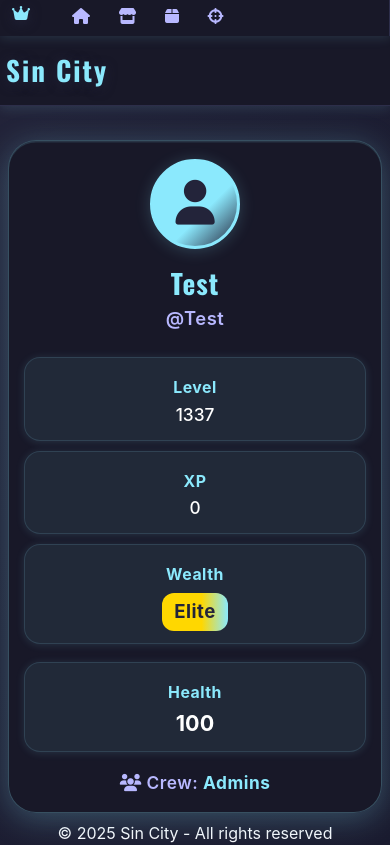
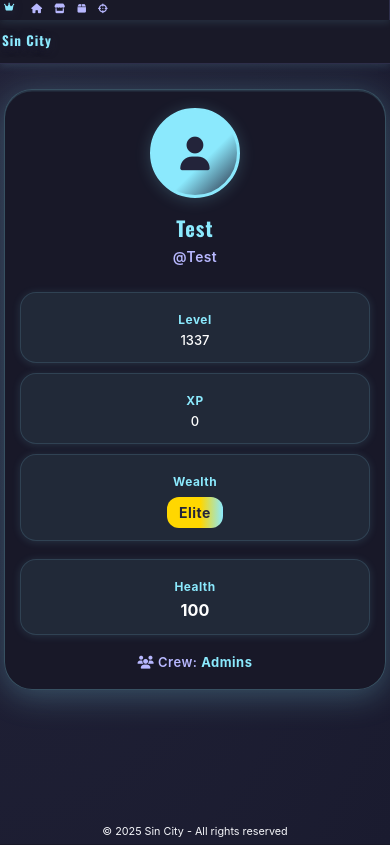
Before and after one commit to emixwebpy/SinCity-mafia, a Flask app: page /profile/Admin in a window 390 px wide. Run offline with Flask 3, Linux system fonts and the light colour scheme; data comes from the database, SQL or seed files in the repository; both versions use the stored data as it was after the commit; data that the repository does not hold is empty.

Commit message:
upgrades

```diff
--- a/app.py
+++ b/app.py
@@ -6,9 +6,11 @@ from flask_admin import Admin
 from flask_admin.contrib.sqla import ModelView
 from flask_admin import expose, Admin, AdminIndexView, BaseView
 from flask_admin.form import SecureForm, BaseForm
+from flask_migrate import Migrate
 from wtforms import PasswordField, StringField, BooleanField, IntegerField
 from wtforms.fields import DateTimeField
 from werkzeug.security import generate_password_hash, check_password_hash
+from werkzeug.utils import secure_filename
 from datetime import datetime, timedelta
 from sqlalchemy import true
 from operator import is_
@@ -23,13 +25,22 @@ import os
 
 
 
+
 # Database -------------------------------
 app = Flask(__name__)
 app.config['SECRET_KEY'] = 'your_secret_key'
 app.config['SQLALCHEMY_DATABASE_URI'] = 'sqlite:///users.db'
 app.config['SQLALCHEMY_TRACK_MODIFICATIONS'] = False
+app.config['UPLOAD_FOLDER'] = os.path.join(app.root_path, 'static', 'uploads')
+app.config['MAX_CONTENT_LENGTH'] = 2 * 1024 * 1024  # 2MB max file size
+ALLOWED_EXTENSIONS = {'png', 'jpg', 'jpeg', 'gif'}
+
+def allowed_file(filename):
+    return '.' in filename and filename.rsplit('.', 1)[1].lower() in ALLOWED_EXTENSIONS
 
 db = SQLAlchemy(app)
+
+migrate = Migrate(app, db)
 DATABASE = 'users.db'
 login_manager = LoginManager(app)
 login_manager.login_view = 'login'
@@ -38,6 +49,10 @@ login_manager.login_view = 'login'
 def update_last_seen():
     if current_user.is_authenticated:
         current_user.last_seen = datetime.utcnow()
+        # Premium status auto-expiry
+        if current_user.premium and current_user.premium_until and current_user.premium_until < datetime.utcnow():
+            current_user.premium = False
+            db.session.commit()
         db.session.commit()
 
 @app.before_request
@@ -48,7 +63,7 @@ def check_character_alive():
             if request.endpoint not in ('create_character', 'logout', 'static'):
                 return redirect(url_for('create_character'))
 
-# Models -------------------------------
+#Models -------------------------------
 class MasterAccount(db.Model, UserMixin):
     id = db.Column(db.Integer, primary_key=True)
     username = db.Column(db.String(64), unique=True, nullable=False)
@@ -145,6 +160,8 @@ class Character(db.Model):
     user_id = db.Column(db.Integer, db.ForeignKey('user.id'), nullable=True)
     gun_id = db.Column(db.Integer, db.ForeignKey('gun.id'), nullable=True)
     gun = db.relationship('Gun', backref='characters', uselist=False)
+    profile_image = db.Column(db.String(256), nullable=True)
+
 
 class Gun(db.Model):
     id = db.Column(db.Integer, primary_key=True)
@@ -268,16 +285,21 @@ def kill(username):
         db.session.commit()
     return redirect(url_for('profile', username=username))
 
+# ...existing code...
 @app.route('/shop', methods=['GET', 'POST'])
 @login_required
 def shop():
     items = ShopItem.query.all()
     message = None
+    # Get the current user's character
+    character = Character.query.filter_by(master_id=current_user.id, is_alive=True).first()
     if request.method == 'POST':
         item_id = request.form.get('item_id')
         item = ShopItem.query.get(item_id)
-        if item and current_user.money >= item.price and item.stock > 0:
-            current_user.money -= item.price
+        if not character:
+            message = "No character found."
+        elif item and character.money >= item.price and item.stock > 0:
+            character.money -= item.price
             item.stock -= 1
 
             # Add to inventory or increment quantity
@@ -300,9 +322,8 @@ def shop():
             message = "Sorry, this item is out of stock."
         else:
             message = "Not enough money or item not found."
-    return render_template('shop.html', items=items, message=message)
-
-
+    return render_template('shop.html', items=items, message=message, character=character)
+# ...existing code...
 
 @app.route('/inventory')
 @login_required
@@ -517,6 +538,23 @@ def invite_to_crew():
 
     return render_template('invite_to_crew.html', crew=current_user.crew)
 
+@app.route('/upload_profile_image', methods=['GET', 'POST'])
+@login_required
+def upload_profile_image():
+    if request.method == 'POST':
+        file = request.files.get('profile_image')
+        if file and allowed_file(file.filename):
+            filename = secure_filename(f"{current_user.id}_{file.filename}")
+            filepath = os.path.join(app.config['UPLOAD_FOLDER'], filename)
+            file.save(filepath)
+            current_user.profile_image = f'uploads/{filename}'
+            db.session.commit()
+            flash('Profile image updated!', 'success')
+            return redirect(url_for('profile', username=current_user.username))
+        else:
+            flash('Invalid file type.', 'danger')
+    return render_template('upload_profile_image.html')
+
 @app.route('/crew_messages')
 @login_required
 def crew_messages():
@@ -706,9 +744,9 @@ admin = Admin(
 )
 
 
-admin.add_view(ModelView(Character, db.session))
+admin.add_view(ModelView(Character, db.session, endpoint='character_admin'))
 admin.add_view(UserModelView(User, db.session, endpoint='admin_users'))
-admin.add_view(ModelView(Character, db.session, endpoint='character_admin'))
+
 admin.add_view(ModelView(UserInventory, db.session))
 admin.add_view(ShopItemModelView(ShopItem, db.session))  # <-- use the new view here
 admin.add_view(ModelView(Crew, db.session))
@@ -738,7 +776,7 @@ def create_admin():
 
 @app.route('/create_fake_profile', methods=['GET', 'POST'])
 def create_fake_profile():
-    npc_price = 1000  # Set the price for creating an NPC
+    npc_price = 150000  # Set the price for creating an NPC
 
     if request.method == 'POST':
         npc_name = request.form.get('npc_name')
--- a/templates/base.html
+++ b/templates/base.html
@@ -8,6 +8,12 @@
   <link rel="stylesheet" href="https://cdnjs.cloudflare.com/ajax/libs/font-awesome/6.4.2/css/all.min.css">
   <link href="https://fonts.googleapis.com/css2?family=Cinzel:wght@700&family=Oswald:wght@700&display=swap" rel="stylesheet">
   <style>
+  html, body {
+    font-size: 14px;
+    min-width: 0;
+    min-height: 0;
+    box-sizing: border-box;
+  }
   body {
     background: radial-gradient(ellipse at top left, #23243a 0%, #1a1b2f 100%);
     color: #f5f6fa;
@@ -25,11 +31,10 @@
     overflow-x: hidden;
   }
   .sidebar {
-      width: 220px;
-      min-width: 60px;
+    width: 140px;
+    min-width: 48px;
     background: rgba(25, 25, 40, 0.98);
-      backdrop-filter: blur(16px);
-      box-shadow: 2px 0 24px rgba(30,32,60,0.18);
+    box-shadow: 2px 0 12px rgba(30,32,60,0.10);
     display: flex;
     flex-direction: column;
     align-items: stretch;
@@ -39,46 +44,48 @@
     height: 100vh;
     position: sticky;
     top: 0;
+    font-size: 0.95em;
+    padding: 0;
   }
   .sidebar .sidebar-header {
     color: #8be9fd;
-      font-size: 2.2em;
+    font-size: 1.2em;
     font-weight: 900;
-      padding: 36px 0 18px 0;
+    padding: 18px 0 8px 0;
     text-align: center;
-      letter-spacing: 2px;
+    letter-spacing: 1px;
     font-family: 'Oswald', 'Cinzel', serif;
-      text-shadow: 0 2px 12px #23243a;
+    text-shadow: 0 2px 8px #23243a;
   }
   .sidebar .sidebar-user {
     color: #f5f6fa;
     text-align: center;
-      margin-bottom: 28px;
-      font-size: 1.15em;
+    margin-bottom: 12px;
+    font-size: 1em;
     font-weight: 500;
-      letter-spacing: 1px;
+    letter-spacing: 0.5px;
   }
   .sidebar .sidebar-nav {
     flex: 1;
     display: flex;
     flex-direction: column;
-      gap: 10px;
-      padding: 0 0 0 0;
+    gap: 6px;
+    padding: 0;
   }
   .sidebar .sidebar-nav a {
     color: #b8b8ff;
-      font-size: 1.08em;
+    font-size: 0.98em;
     font-weight: 500;
-      padding: 13px 36px;
-      border-radius: 0 24px 24px 0;
-      margin: 0 0 4px 0;
+    padding: 8px 18px;
+    border-radius: 0 14px 14px 0;
+    margin: 0 0 2px 0;
     display: flex;
     align-items: center;
-      gap: 18px;
+    gap: 10px;
     text-decoration: none;
     transition: background 0.18s, color 0.18s, padding-left 0.18s;
     position: relative;
-      letter-spacing: 0.5px;
+    letter-spacing: 0.2px;
     white-space: nowrap;
   }
   .sidebar .sidebar-nav a.active,
@@ -86,23 +93,25 @@
     background: linear-gradient(90deg, #8be9fd 0%, #23243a 100%);
     color: #23243a;
     font-weight: 700;
-      padding-left: 48px;
-      box-shadow: 0 2px 12px #8be9fd33;
+    padding-left: 24px;
+    box-shadow: 0 2px 8px #8be9fd33;
   }
   .sidebar .sidebar-footer {
-      padding: 24px;
+    padding: 10px;
     border-top: 1px solid #2d2e4a;
   }
   .sidebar .sidebar-footer .btn {
     width: 100%;
-      border-radius: 20px;
+    border-radius: 12px;
     font-weight: 600;
     background: linear-gradient(90deg, #23243a 0%, #8be9fd 100%);
     color: #fff;
     border: none;
     transition: background 0.18s, color 0.18s;
-      box-shadow: 0 1px 8px #8be9fd22;
-      letter-spacing: 1px;
+    box-shadow: 0 1px 4px #8be9fd22;
+    letter-spacing: 0.5px;
+    font-size: 0.95em;
+    padding: 8px 0;
   }
   .sidebar .sidebar-footer .btn:hover {
     background: #8be9fd;
@@ -113,48 +122,49 @@
     display: flex;
     flex-direction: column;
     min-width: 0;
-      min-height: 50vh;
+    min-height: 0;
     height: 100vh;
     box-sizing: border-box;
   }
   .topbar {
-      height: 70px;
+    height: 44px;
     background: rgba(25, 25, 40, 0.98);
-      backdrop-filter: blur(12px);
     display: flex;
     align-items: center;
-      padding: 0 44px;
-      box-shadow: 0 2px 12px #8be9fd22;
+    padding: 0 18px;
+    box-shadow: 0 2px 8px #8be9fd22;
     z-index: 10;
     position: sticky;
     top: 0;
     border-bottom: 1px solid #2d2e4a;
     min-width: 0;
+    font-size: 1em;
   }
   .topbar .topbar-title {
     color: #8be9fd;
-      font-size: 1.7em;
+    font-size: 1.1em;
     font-weight: 900;
-      letter-spacing: 2px;
-      margin-right: 24px;
+    letter-spacing: 1px;
+    margin-right: 12px;
     font-family: 'Oswald', 'Cinzel', serif;
-      text-shadow: 0 2px 12px #23243a;
+    text-shadow: 0 2px 8px #23243a;
   }
   .topbar .topbar-actions {
     margin-left: auto;
     display: flex;
-      gap: 16px;
+    gap: 8px;
   }
   .topbar .topbar-actions .btn {
-      border-radius: 16px;
+    border-radius: 10px;
     font-weight: 600;
     background: #8be9fd;
     color: #23243a;
     border: none;
-      padding: 10px 22px;
+    padding: 6px 12px;
     transition: background 0.18s, color 0.18s;
-      box-shadow: 0 1px 8px #8be9fd22;
-      letter-spacing: 1px;
+    box-shadow: 0 1px 4px #8be9fd22;
+    letter-spacing: 0.5px;
+    font-size: 0.95em;
   }
   .topbar .topbar-actions .btn:hover {
     background: #23243a;
@@ -162,11 +172,12 @@
   }
   .content-area {
     flex: 1;
-      padding: 40px 40px 32px 40px;
+    padding: 16px 8px 12px 8px;
     min-width: 0;
     display: flex;
     flex-direction: column;
     background: none;
+    font-size: 1em;
   }
   .dashboard-content-area {
     min-height: 0;
@@ -383,103 +399,44 @@
     color: #8be9fd;
   }
   @media (max-width: 991px) {
-      .content-area {
-        padding: 10px 2vw 10px 2vw;
-      }
-      .topbar {
-        padding: 0 6px;
-      }
-      .sidebar {
-        width: 64px;
-      }
-      .sidebar .sidebar-header {
-        font-size: 1.2em;
-        padding: 18px 0 12px 0;
-      }
-      .sidebar .sidebar-nav a span {
-        display: none;
-      }
-      .dashboard-cards {
-        gap: 12px;
-      }
-      .dashboard-card {
-        min-width: 90px;
-        padding: 18px 8px;
-        font-size: 0.95em;
-        max-width: 120px;
-      }
+    html, body { font-size: 13px; }
+    .content-area { padding: 6px 1vw 6px 1vw; }
+    .topbar { padding: 0 2px; }
+    .sidebar { width: 48px; }
+    .sidebar .sidebar-header { font-size: 0.95em; padding: 8px 0 6px 0; }
+    .sidebar .sidebar-nav a span { display: none; }
+    .dashboard-cards { gap: 6px; }
+    .dashboard-card { min-width: 60px; padding: 8px 2px; font-size: 0.85em; max-width: 80px; }
   }
   @media (max-width: 767px) {
-      .layout-root {
-        flex-direction: column;
-      }
+    html, body { font-size: 12px; }
+    .layout-root { flex-direction: column; }
     .sidebar {
       flex-direction: row;
       width: 100vw;
-        height: 56px;
+      height: 36px;
       padding: 0;
-        box-shadow: 0 2px 12px #8be9fd22;
+      box-shadow: 0 2px 8px #8be9fd22;
       position: static;
       min-width: 0;
       min-height: 0;
       height: auto;
     }
-      .sidebar .sidebar-header {
-        font-size: 1em;
-        margin-bottom: 0;
-        margin-right: 18px;
-        padding: 0 12px;
-      }
-      .sidebar .sidebar-nav {
-        flex-direction: row;
-        gap: 8px;
-      }
-      .sidebar .sidebar-nav a {
-        font-size: 1em;
-        padding: 8px 10px;
-        border-radius: 8px;
-      }
-      .sidebar .sidebar-nav a span {
-        display: none !important;
-      }
-      .sidebar .sidebar-footer {
-        padding: 8px;
-        border-top: none;
-        margin-left: auto;
-      }
-      .main-area {
-        margin-left: 0;
-        min-height: 0;
-        height: auto;
-      }
-      .content-area {
-        padding: 4vw 2vw 2vw 2vw;
-        min-height: 0;
-        height: auto;
-      }
-      .dashboard-cards {
-        flex-direction: column;
-        gap: 10px;
-        align-items: stretch;
-      }
-      .dashboard-card {
-        min-width: 0;
-        max-width: 100vw;
-        width: 100%;
-        padding: 12px 6px;
-        font-size: 0.95em;
-      }
-      #floating-chat {
-        width: 98vw;
-        right: 1vw;
-        left: 1vw;
-        height: 220px;
-        min-width: 120px;
-        min-height: 100px;
-      }
+    .sidebar .sidebar-header { font-size: 0.8em; margin-bottom: 0; margin-right: 8px; padding: 0 4px; }
+    .sidebar .sidebar-nav { flex-direction: row; gap: 4px; }
+    .sidebar .sidebar-nav a { font-size: 0.85em; padding: 4px 4px; border-radius: 4px; }
+    .sidebar .sidebar-nav a span { display: none !important; }
+    .sidebar .sidebar-footer { padding: 2px; border-top: none; margin-left: auto; }
+    .main-area { margin-left: 0; min-height: 0; height: auto; }
+    .content-area { padding: 2vw 1vw 1vw 1vw; min-height: 0; height: auto; }
+    .dashboard-cards { flex-direction: column; gap: 4px; align-items: stretch; }
+    .dashboard-card { min-width: 0; max-width: 100vw; width: 100%; padding: 4px 2px; font-size: 0.85em; }
+    #floating-chat { width: 98vw; right: 1vw; left: 1vw; height: 120px; min-width: 60px; min-height: 40px; }
   }
   footer {
     text-align: center;
+    font-size: 0.9em;
+    padding: 4px 0;
   }
   </style>
   {% block extra_head %}{% endblock %}
--- a/templates/profile.html
+++ b/templates/profile.html
@@ -171,6 +171,12 @@
         <span class="profile-label">Health</span>
         <span class="profile-value">{{ character.health }}</span>
     </div>
+    {% if current_user.is_authenticated and character and character.master_id == current_user.id %}
+    <div class="profile-stat">
+        <span class="profile-label">Kills</span>
+        <span class="profile-value">{{ current_user.kills }}</span>
+    </div>
+    {% endif %}
     {% if character.gun %}
     <div class="profile-stat">
         <span class="profile-label">Gun</span>
@@ -201,10 +207,8 @@
         This user does not have a character yet.
     </div>
     {% endif %}
-    {% if current_user.is_authenticated and character and character.master_id == current_user.id %}
-        <div style="display:none;" id="my-kills-count">
-            <span>Kills: {{ current_user.kills }}</span>
-        </div>
+    {% if user.profile_image %}
+    <img src="{{ url_for('static', filename=user.profile_image) }}" alt="Profile Image" class="profile-img" style="max-width:120px;max-height:120px;border-radius:50%;">
     {% endif %}
 </div>
 
--- a/templates/shop.html
+++ b/templates/shop.html
@@ -295,7 +295,7 @@
 </style>
 <div class="shop-container">
     <div class="shop-title"><i class="fas fa-store"></i> Shop</div>
-    <span class="shop-money">Your money: ${{ current_user.money }}</span>
+    <span class="shop-money">Your money: ${{ character.money }}</span>
     {% if message %}
       <div class="shop-message">{{ message }}</div>
     {% endif %}
```
Also changed, not shown: other parts of templates/base.html (+74 -69 lines), templates/upload_profile_image.html (added, +8 -0 lines), instance/users.db. Lines whose indentation alone changed are shown as unchanged.
